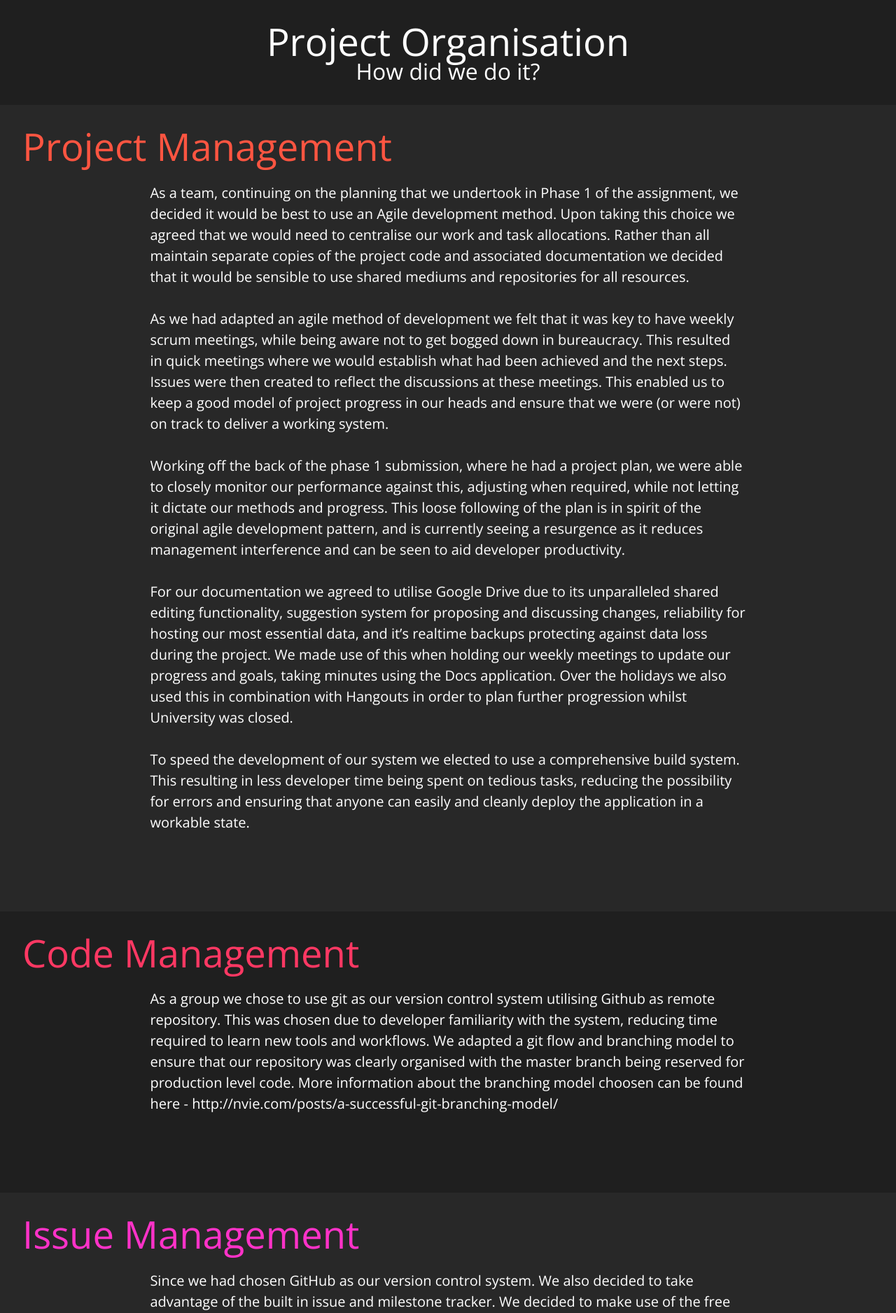
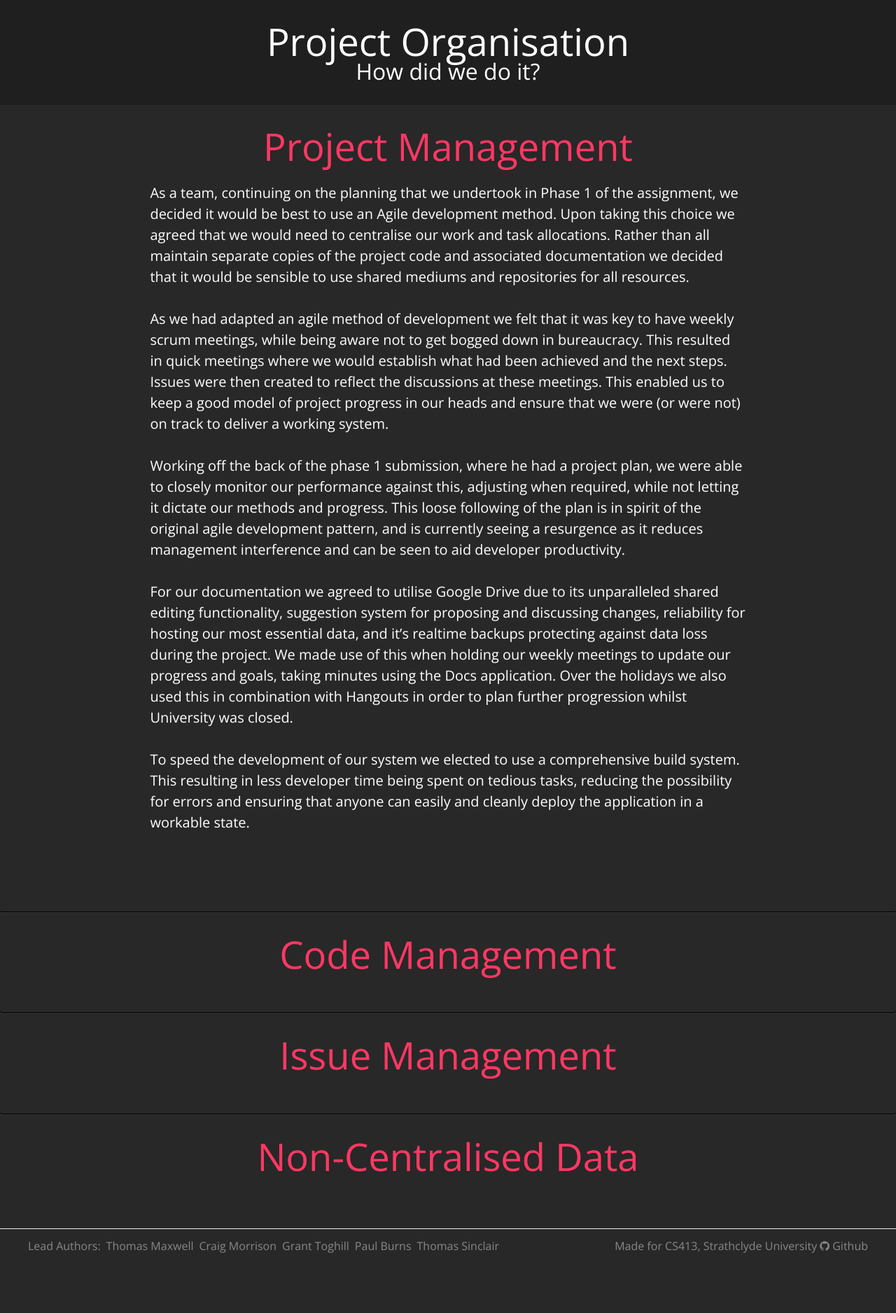
Before and after one commit to nightpaws/ACRONYM, a PHP site: page /organisation.php in a window 1280 px wide. Shown: the part 383-2260 px from the top of the page at 70% size. After the commit the page ends 2174 px from the top, so only its background shows below. Run offline with PHP 8.4, Linux system fonts and the light colour scheme; some libraries are stand-ins or nearby versions.

Commit message:
Changes to organisation page

```diff
--- a/src/website/src/organisation.php
+++ b/src/website/src/organisation.php
@@ -6,12 +6,16 @@
 		<h1>Project Organisation</h1>
 		<h3>How did we do it?</h3>
 	</div>
-	<div class="content-secondary header-padding">
-		<div class="primary">
-			<h1>Project Management</h1>
-		</div>
-		<p>
-			As a team, continuing on the planning that we undertook in Phase 1 of the assignment, we decided it would be best to use an Agile development method. Upon taking this choice we agreed that we would need to centralise our work and task allocations. Rather than all maintain separate copies of the project code and associated documentation we decided that it would be sensible to use shared mediums and repositories for all resources.
+	<div class="panel-group" id="accordion">
+		<div class="panel content-primary">
+		    <div class="header-padding trinary text-center">
+		      <h1>
+		        <a data-toggle="collapse" data-parent="#accordion" href="#collapse1">
+		        Project Management</a>
+		      </h1>
+		    </div>
+		    <div id="collapse1" class="panel-collapse collapse in">
+		    <div class=""><p>As a team, continuing on the planning that we undertook in Phase 1 of the assignment, we decided it would be best to use an Agile development method. Upon taking this choice we agreed that we would need to centralise our work and task allocations. Rather than all maintain separate copies of the project code and associated documentation we decided that it would be sensible to use shared mediums and repositories for all resources.
 			</br></br>
 			As we had adapted an agile method of development we felt that it was key to have weekly scrum meetings, while being aware not to get bogged down in bureaucracy. This resulted in quick meetings where we would establish what had been achieved and the next steps. Issues were then created to reflect the discussions at these meetings. This enabled us to keep a good model of project progress in our heads and ensure that we were (or were not) on track to deliver a working system.
 			</br></br>
@@ -19,32 +23,48 @@
 			</br></br>
 			For our documentation we agreed to utilise Google Drive due to its unparalleled shared editing functionality, suggestion system for proposing and discussing changes, reliability for hosting our most essential data, and it’s realtime backups protecting against data loss during the project. We made use of this when holding our weekly meetings to update our progress and goals, taking minutes using the Docs application. Over the holidays we also used this in combination with Hangouts in order to plan further progression whilst University was closed.
 			</br></br>
-			To speed the development of our system we elected to use a comprehensive build system. This resulting in less developer time being spent on tedious tasks, reducing the possibility for errors and ensuring that anyone can easily and cleanly deploy the application in a workable state.
-		</p>
-	</div>
-	<div class="content-primary header-padding">
-		<div class="trinary">
-			<h1>Code Management</h1>
+			To speed the development of our system we elected to use a comprehensive build system. This resulting in less developer time being spent on tedious tasks, reducing the possibility for errors and ensuring that anyone can easily and cleanly deploy the application in a workable state.</p></div>
+		    </div>
 		</div>
-		<p>
+		<div class="panel content-primary">
+		    <div class="header-padding trinary text-center">
+		      <h1>
+		        <a data-toggle="collapse" data-parent="#accordion" href="#collapse2">
+		        Code Management</a>
+		      </h1>
+		    </div>
+		    <div id="collapse2" class="panel-collapse collapse">
+		    <div class=""><p>
 			As a group we chose to use git as our version control system utilising Github as remote repository. This was chosen due to developer familiarity with the system, reducing time required to learn new tools and workflows. We adapted a git flow and branching model to ensure that our repository was clearly organised with the master branch being reserved for production level code. More information about the branching model choosen can be found here -   <a href="http://nvie.com/posts/a-successful-git-branching-model/">http://nvie.com/posts/a-successful-git-branching-model/</a>
-		</p>
-	</div>
-	<div class="content-secondary header-padding">
-		<div class="secondary">
-			<h1>Issue Management</h1>
+			</p></div>
+		    </div>
 		</div>
-		<p>
+		<div class="panel content-primary">
+		    <div class="header-padding trinary text-center">
+		      <h1>
+		        <a data-toggle="collapse" data-parent="#accordion" href="#collapse3">
+		        Issue Management</a>
+		      </h1>
+		    </div>
+		    <div id="collapse3" class="panel-collapse collapse">
+		    <div class=""><p>
 			Since we had chosen GitHub as our version control system. We also decided to take advantage of the built in issue and milestone tracker. We decided to make use of the free to use Google Chrome and Firefox addon <a href="https://www.zenhub.io/">ZenHub</a> which expands upon the existing functions by providing a KanBan board layout and prioritisation functions for the boards. By using this we are able to make use of full GitHub integration, referencing issues, commits and assigning tasks that synchronize with project milestones. The built in email notification function of GitHub assists by immediately notifying all users of changes.
-		</p>
-	</div>
-	<div class="content-primary header-padding">
-		<div class="trinary">
-			<h1>Non-Centralised Data</h1>
+			</p></div>
+		    </div>
 		</div>
-		<p>
+		<div class="panel content-primary">
+		    <div class="header-padding trinary text-center">
+		      <h1>
+		        <a data-toggle="collapse" data-parent="#accordion" href="#collapse4">
+		        Non-Centralised Data</a>
+		      </h1>
+		    </div>
+		    <div id="collapse4" class="panel-collapse collapse">
+		    <div class=""><p>
 			Some configuration data was not able to be stored on the Git Repository as it was used in configuring the web server. The configuration files for Nginx, PHP, and Node were not stored in the repository. Instead these were backed up using the <a href="https://www.digitalocean.com/community/tutorials/digitalocean-backups-and-snapshots-explained">DigitalOcean Hosting panel’s Snapshot feature</a> which behaves as an offsite backup utility for the current server state. This allowed us to recover in the event of a mistake taking the server offline, and protected us against the possibility of server failure costing us our data.
-		</p>
+			</p></div>
+		    </div>
+		</div>
 	</div>
 </main>
 
--- a/src/website/src/sass/setup/_screen.scss
+++ b/src/website/src/sass/setup/_screen.scss
@@ -350,3 +350,36 @@ header h2{
     margin-left: auto;
     margin-right: auto
 }
+
+.panel{
+    margin-top: 0!important;
+    margin-bottom: 0;
+    background-color: inherit;
+    border: 0;
+    border-radius: 0;
+    -webkit-box-shadow: 0;
+    box-shadow: 0;
+    &:not(:first-of-type) {
+        border-top: 1px solid #333;
+    }
+    &:not(:last-of-type) {
+        border-bottom: 1px solid black;
+    }
+    h1{
+        a{
+            text-decoration: none;
+            color: inherit;
+        }
+        a:hover{
+            text-decoration: none;
+            color: inherit;
+        }
+        a:visited{
+            text-decoration: none;
+            color: inherit;
+        }
+    }
+    .in{
+        background-color: $secondarybackground;
+    }
+}
```
Also changed, not shown: src/website/src/css/build/base.css.
